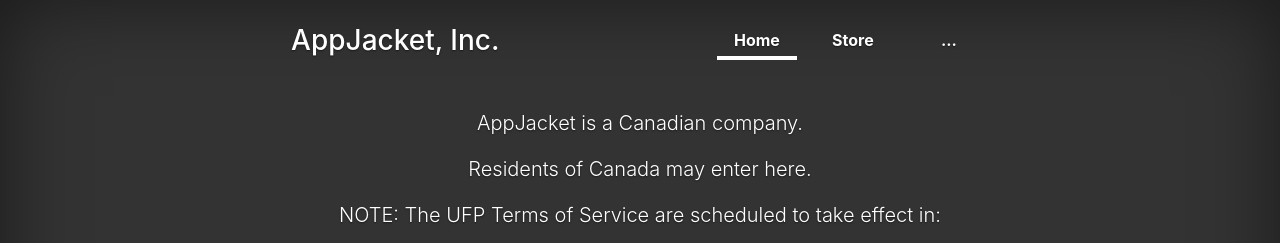
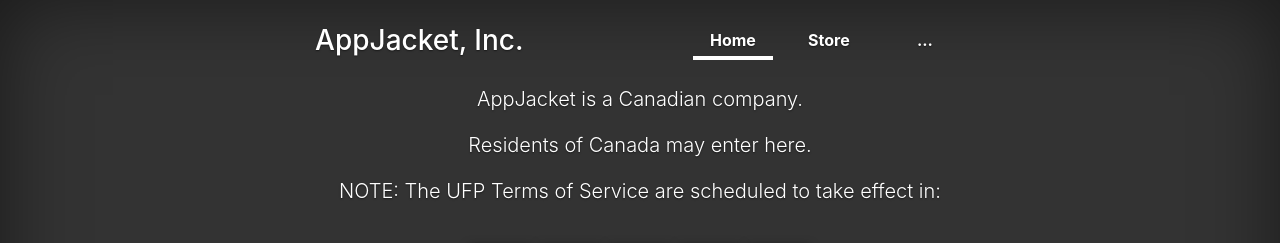
Before and after one commit to appjacket/appjacket.github.io, a plain HTML site: page index.html in a window 1280 px wide. Shown: the top 243 px of the page. Drawn offline with nearby package versions, Linux system fonts and the light colour scheme.

Commit message:
Update index.html

```diff
--- a/index.html
+++ b/index.html
@@ -37,7 +37,7 @@
     </div>
       </header>
     <div class="cover-wrapper" style="min-height:60vh; overflow: auto">
-      <div class="cover-container d-flex p-4 m-4 flex-column justify-content-around">
+      <div class="cover-container d-flex p-4 flex-column justify-content-around">
         <p class="lead">AppJacket is a Canadian company.</p>
         <div class="canada-flag">
           <p class="lead">Residents of Canada may enter here.</p>
```
